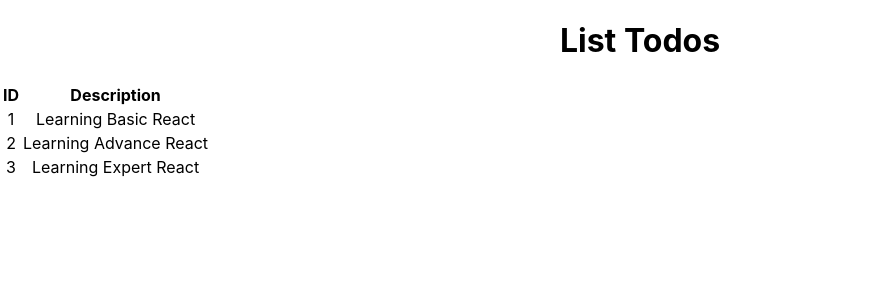
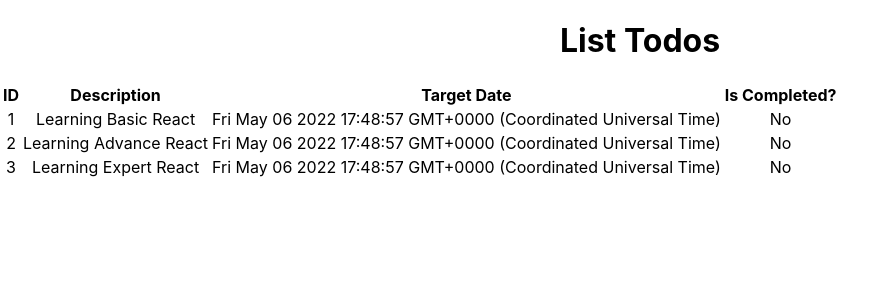
Before and after one commit to GilbertII/TodoApp, a React (Create React App) app: page /todos in a window 1280 px wide. Shown: the top 300 px of the page, without its empty margins (0-895 px from the left). Built offline with nearby package versions, Linux system fonts and the light colour scheme.

Commit message:
additional fields todo page

```diff
--- a/src/components/todo/TodoApp.js
+++ b/src/components/todo/TodoApp.js
@@ -18,7 +18,7 @@ class TodoApp extends Component {
         <Routes>
           <Route path="/" element={<LoginPageWithNavigation />} />
           <Route path="/login" element={<LoginPageWithNavigation />} />
-          <Route path="/welcome/:name" element={<WelcomePageWithParams />} />
+          <Route path="/welcome/:username" element={<WelcomePageWithParams />} />
           <Route path="/todos" element={<TodoList />} />
           <Route path="*" element={<ErrorPage />} />
         </Routes>
--- a/src/components/todo/component/TodoList.js
+++ b/src/components/todo/component/TodoList.js
@@ -6,9 +6,9 @@ class TodoList extends Component {
 
     this.state = {
       todos: [
-        { id: 1, description: "Learning Basic React" },
-        { id: 2, description: "Learning Advance React" },
-        { id: 3, description: "Learning Expert React" },
+        { id: 1, description: "Learning Basic React", done: false, targetDate: new Date() },
+        { id: 2, description: "Learning Advance React", done: false, targetDate: new Date() },
+        { id: 3, description: "Learning Expert React", done: false, targetDate: new Date() },
       ],
     };
   }
@@ -22,6 +22,8 @@ class TodoList extends Component {
             <tr>
               <th>ID</th>
               <th>Description</th>
+              <th>Target Date</th>
+              <th>Is Completed?</th>
             </tr>
           </thead>
           <tbody>
@@ -29,6 +31,8 @@ class TodoList extends Component {
               <tr key={todo.id}>
                 <td>{todo.id}</td>
                 <td>{todo.description}</td>
+                <td>{todo.targetDate.toString()}</td>
+                <td>{todo.done ? "Yes" : "No"}</td>
               </tr>
             ))}
           </tbody>
--- a/src/components/todo/pages/WelcomePage.js
+++ b/src/components/todo/pages/WelcomePage.js
@@ -1,8 +1,14 @@
 import React, { Component } from "react";
+import { Link } from "react-router-dom";
 
 class WelcomePage extends Component {
   render() {
-    return <div>Welcome to Todo Application {this.props.params.name}</div>;
+    return (
+      <div>
+        Welcome {this.props.params.username}! to your Todo Application. <br />
+        You can manage your todos <Link to="/todos">here</Link>.
+      </div>
+    );
   }
 }
 
```
